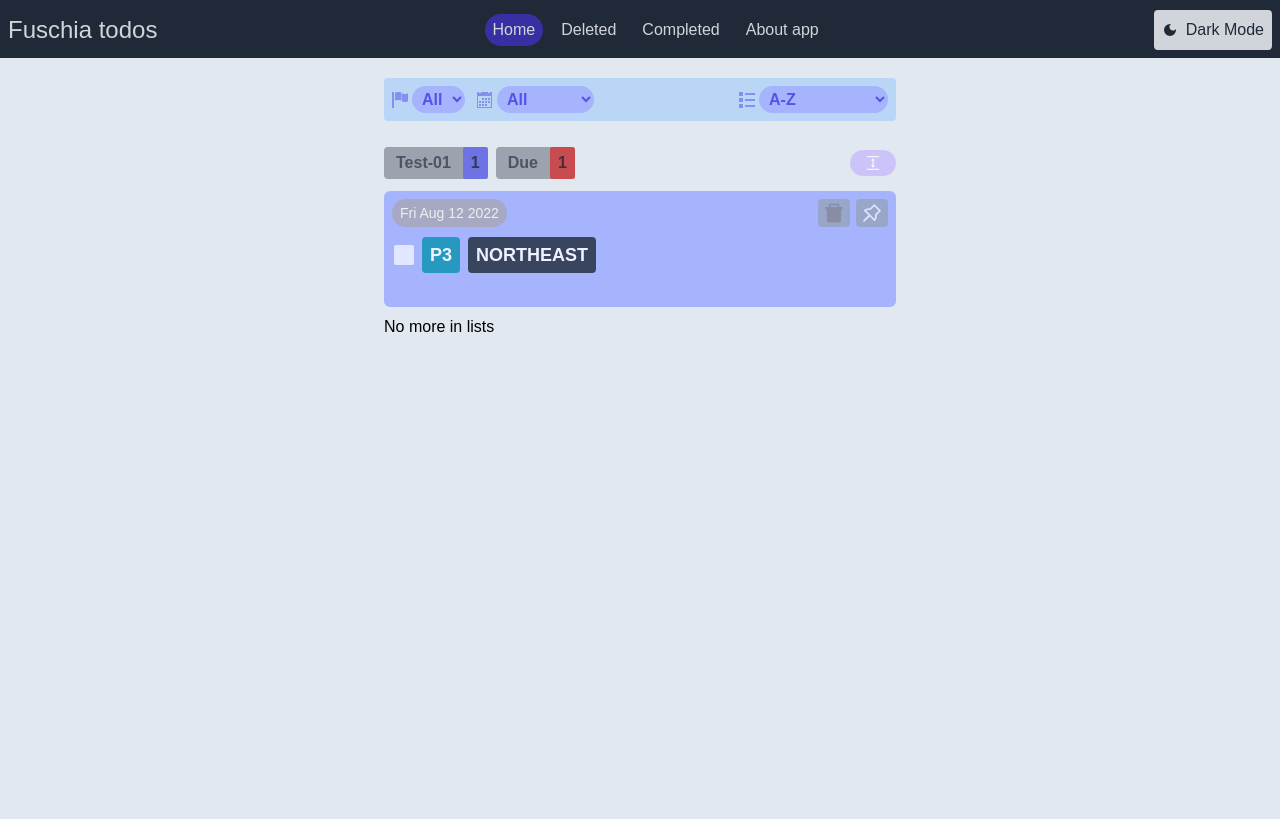
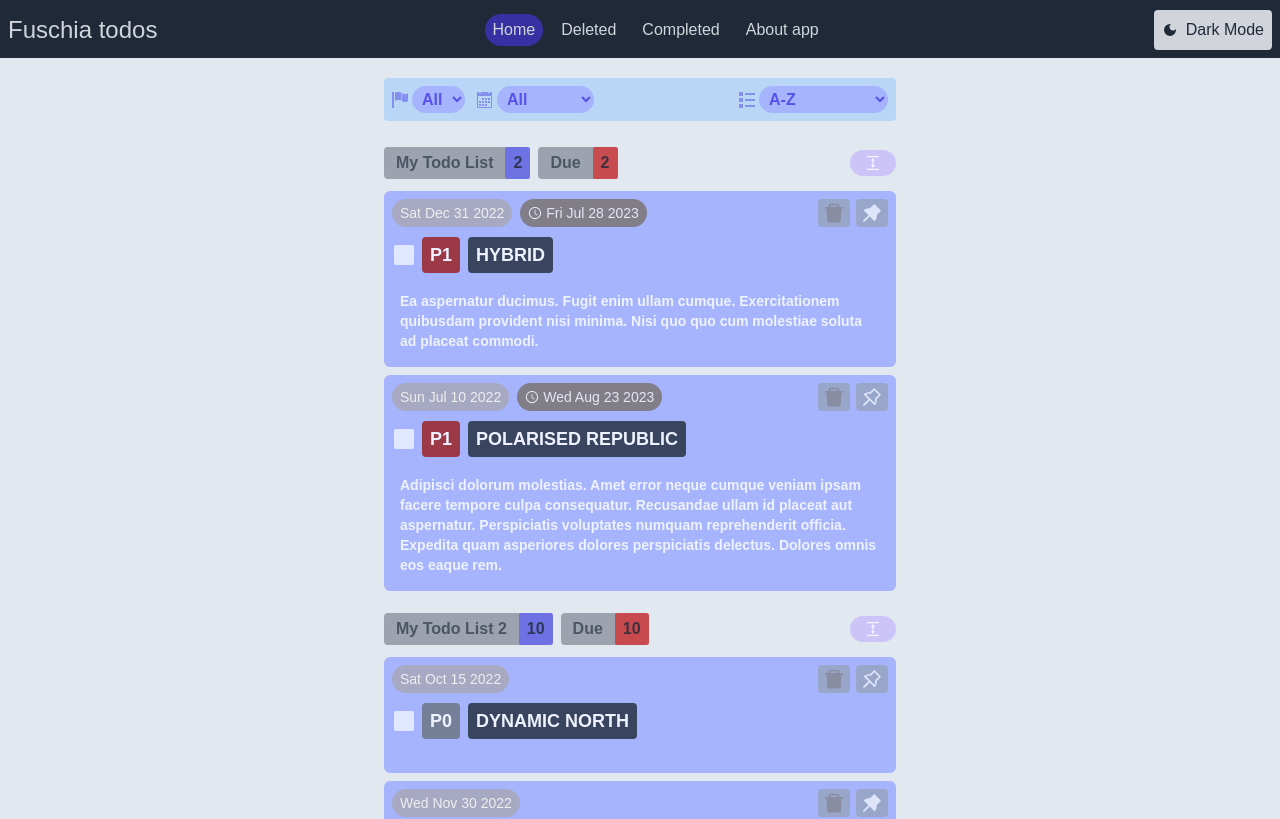
Before and after one commit to kaboomblam/tododarklight, a React (Vite) app: page / in a window 1280 px wide. Shown: the top 819 px of the page. Built offline with nearby package versions, Linux system fonts and the light colour scheme.

Commit message:
Tweak to generate placeholder list items from map

```diff
--- a/src/components/TodoList.tsx
+++ b/src/components/TodoList.tsx
@@ -26,7 +26,7 @@ const TodoList: React.FC<Props> = ({ todos }) => {
         <CollapsablePartialList
           key={todo.id}
           todos={todo.comprisedOf}
-          name="Test-01"
+          name={todo.name}
         />
       ))}
       {/* <CollapsablePartialList todos={pinnedTodoItems} name="Pinned" /> */}
--- a/src/providers/TodoContext.tsx
+++ b/src/providers/TodoContext.tsx
@@ -64,7 +64,12 @@ const TodoProvider: React.FC<Props> = (props: Props) => {
       {
         id: 1234,
         name: "My Todo List",
-        comprisedOf: [generateRandomTodo()],
+        comprisedOf: Array.from({ length: 2 }).map(() => generateRandomTodo()),
+      },
+      {
+        id: 1235,
+        name: "My Todo List 2",
+        comprisedOf: Array.from({ length: 10 }).map(() => generateRandomTodo()),
       },
     ],
   });
```
